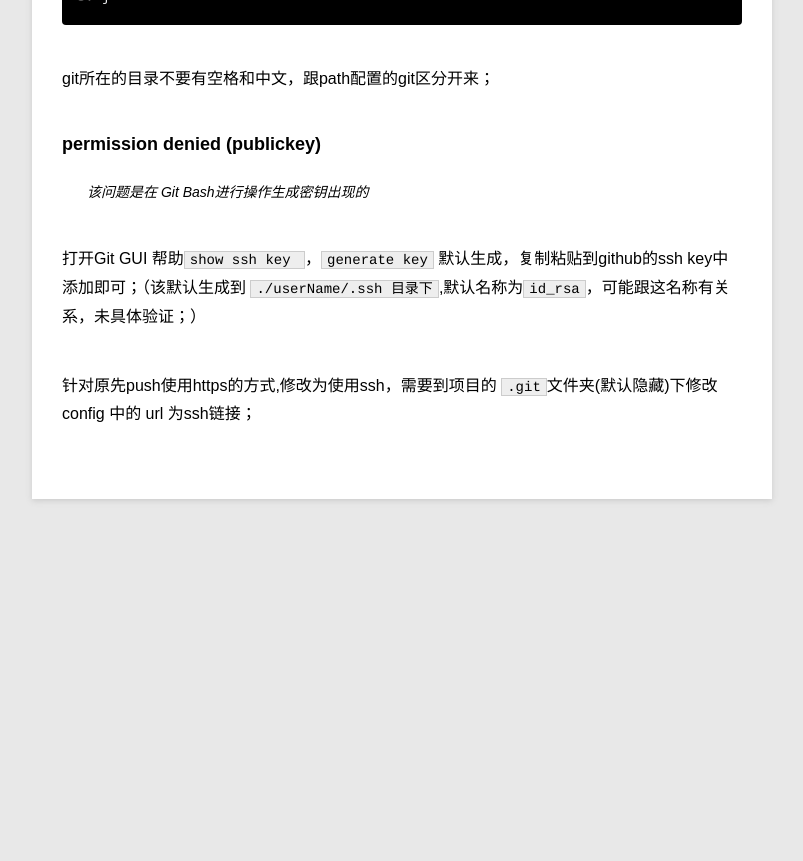
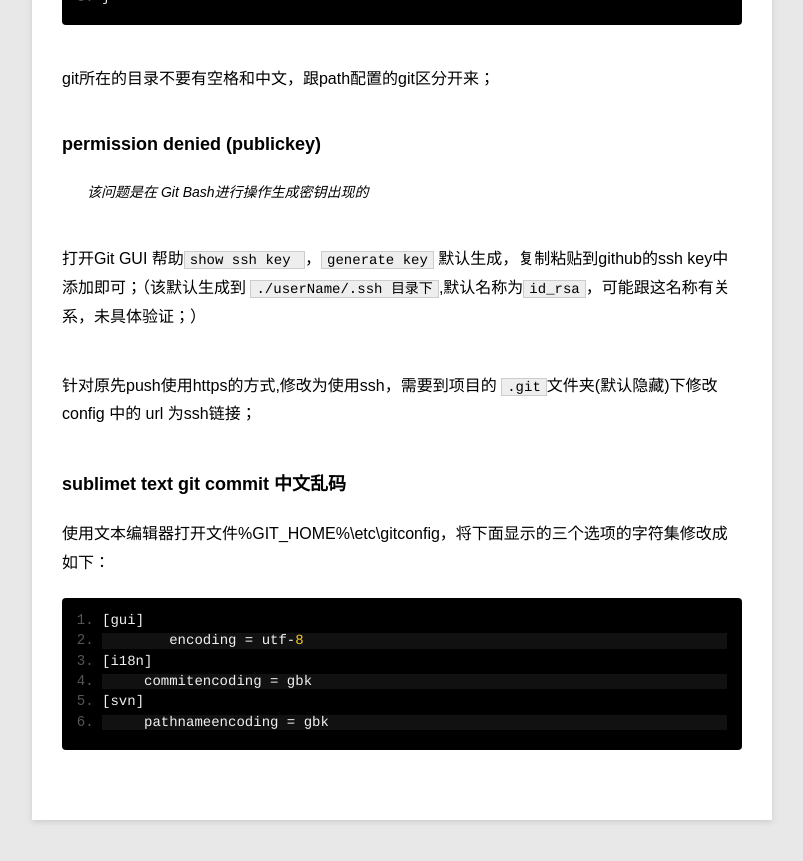
Before and after one commit to boqodo/boqodo.github.io, a Jekyll site: the page built from _posts/blog/2015-02-12-git-use-record.md, in a window 1280 px wide and 900 px high, scrolled down 1001 px. Shown: the top 861 px of the window, without its empty margins (78-881 px from the left). Built offline with Jekyll 4.4.1, drawn with Linux system fonts in a browser that asks for light colours; Markdown is read by kramdown in place of the engine named in the settings; before the commit the page ends 1580 px from its top, so only the background shows below that.

Commit message:
涔辩爜澶勭悊

```diff
--- a/_posts/blog/2015-02-12-git-use-record.md
+++ b/_posts/blog/2015-02-12-git-use-record.md
@@ -36,3 +36,14 @@ git所在的目录不要有空格和中文，跟path配置的git区分开来；
 打开Git GUI 帮助`show ssh key `，`generate key` 默认生成，复制粘贴到github的ssh key中添加即可；（该默认生成到 `./userName/.ssh 目录下`,默认名称为`id_rsa`，可能跟这名称有关系，未具体验证；）
 
 针对原先push使用https的方式,修改为使用ssh，需要到项目的 `.git`文件夹(默认隐藏)下修改config 中的 url 为ssh链接；
+
+### sublimet text git commit 中文乱码
+
+使用文本编辑器打开文件%GIT_HOME%\etc\gitconfig，将下面显示的三个选项的字符集修改成如下：
+
+	[gui]
+     	encoding = utf-8
+	[i18n]
+	     commitencoding = gbk
+	[svn]
+	     pathnameencoding = gbk
```
